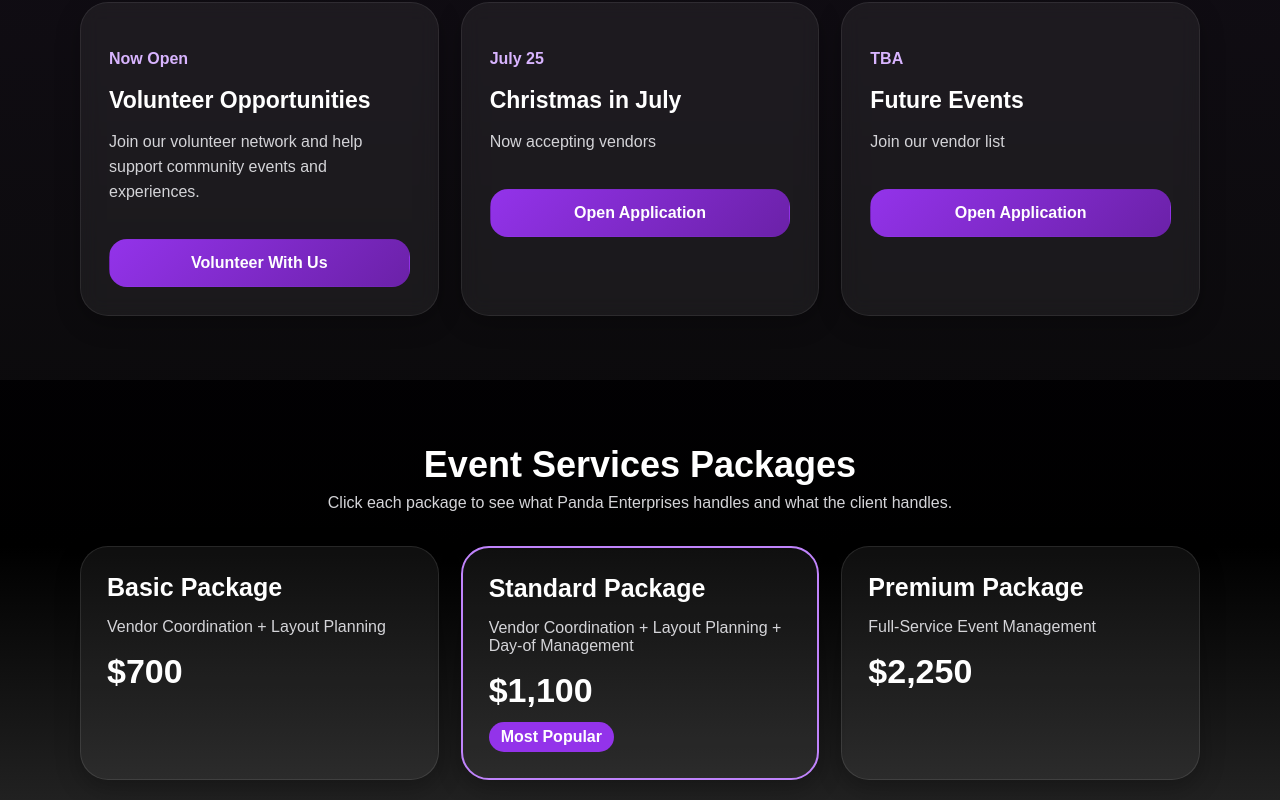
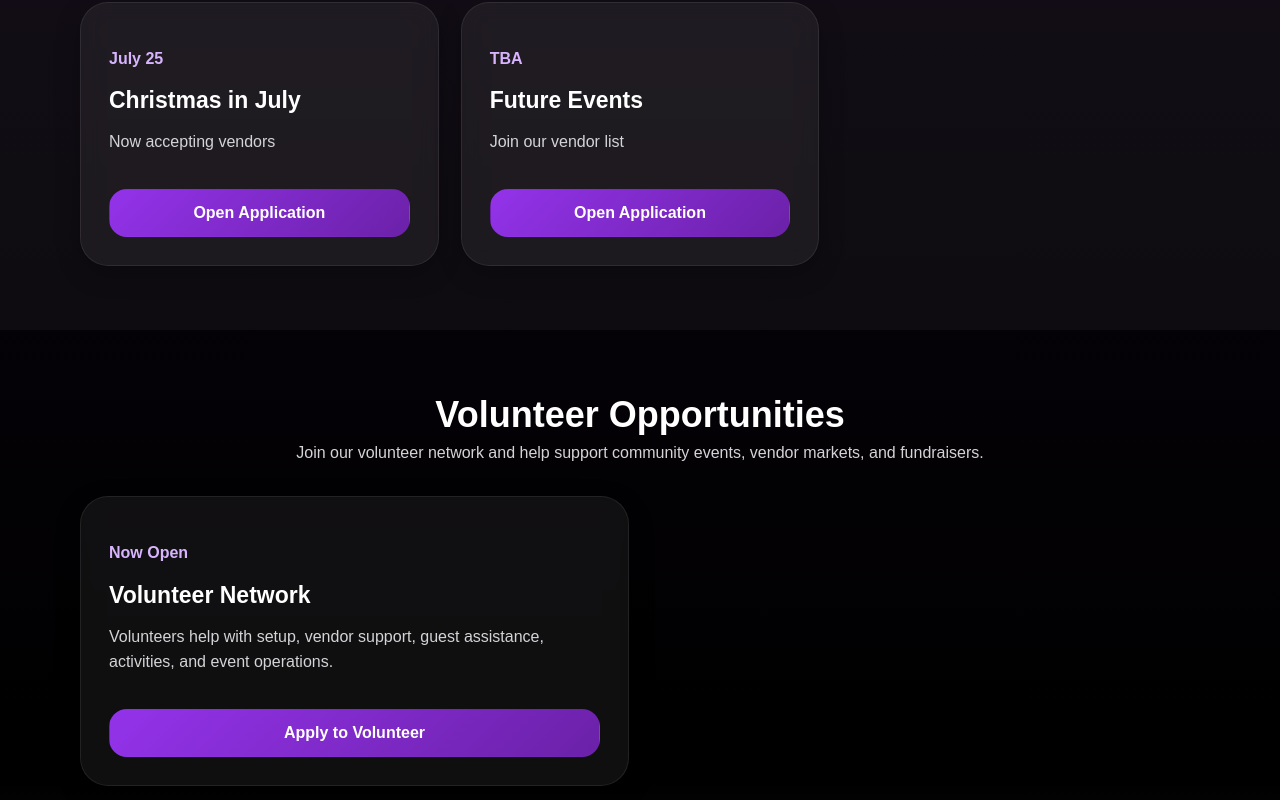
Before and after one commit to amandarocha0820-coder/panda-enterprises-landing-page, a React (Vite) app: page / in a window 1280 px wide. Shown: the part 1420-2220 px from the top of the page. Built offline with nearby package versions, Linux system fonts and the light colour scheme.

Commit message:
Update main.jsx
changed volunteer section

```diff
--- a/src/main.jsx
+++ b/src/main.jsx
@@ -127,23 +127,7 @@ const totalEstimate = services
               <p>One easy place for vendors to find current and upcoming opportunities.</p>
             </div>
             <div className="grid three">
-              <div className="card">
-  <p className="date">Now Open</p>
 
-  <h3>Volunteer Opportunities</h3>
-
-  <p>
-    Join our volunteer network and help support
-    community events and experiences.
-  </p>
-
-  <a
-    className="button primary full"
-    href="https://forms.gle/iw4D7DPiiVyZCbkb8"
-  >
-    Volunteer With Us
-  </a>
-</div>
               {vendorLinks.map((event) => (
                 <div className="card" key={event.event}>
                   <p className="date">{event.date}</p>
@@ -155,7 +139,36 @@ const totalEstimate = services
             </div>
           </div>
         </section>
+<section className="container section">
+  <div className="sectionTitle">
+    <h2>Volunteer Opportunities</h2>
 
+    <p>
+      Join our volunteer network and help support
+      community events, vendor markets, and fundraisers.
+    </p>
+  </div>
+
+  <div className="grid two">
+    <div className="card">
+      <p className="date">Now Open</p>
+
+      <h3>Volunteer Network</h3>
+
+      <p>
+        Volunteers help with setup, vendor support,
+        guest assistance, activities, and event operations.
+      </p>
+
+      <a
+        className="button primary full"
+        href="YOUR GOOGLE FORM LINK"
+      >
+        Apply to Volunteer
+      </a>
+    </div>
+  </div>
+</section>
       <section id="pricing" className="container section">
   <div className="sectionTitle">
     <h2>Event Services Packages</h2>
```
